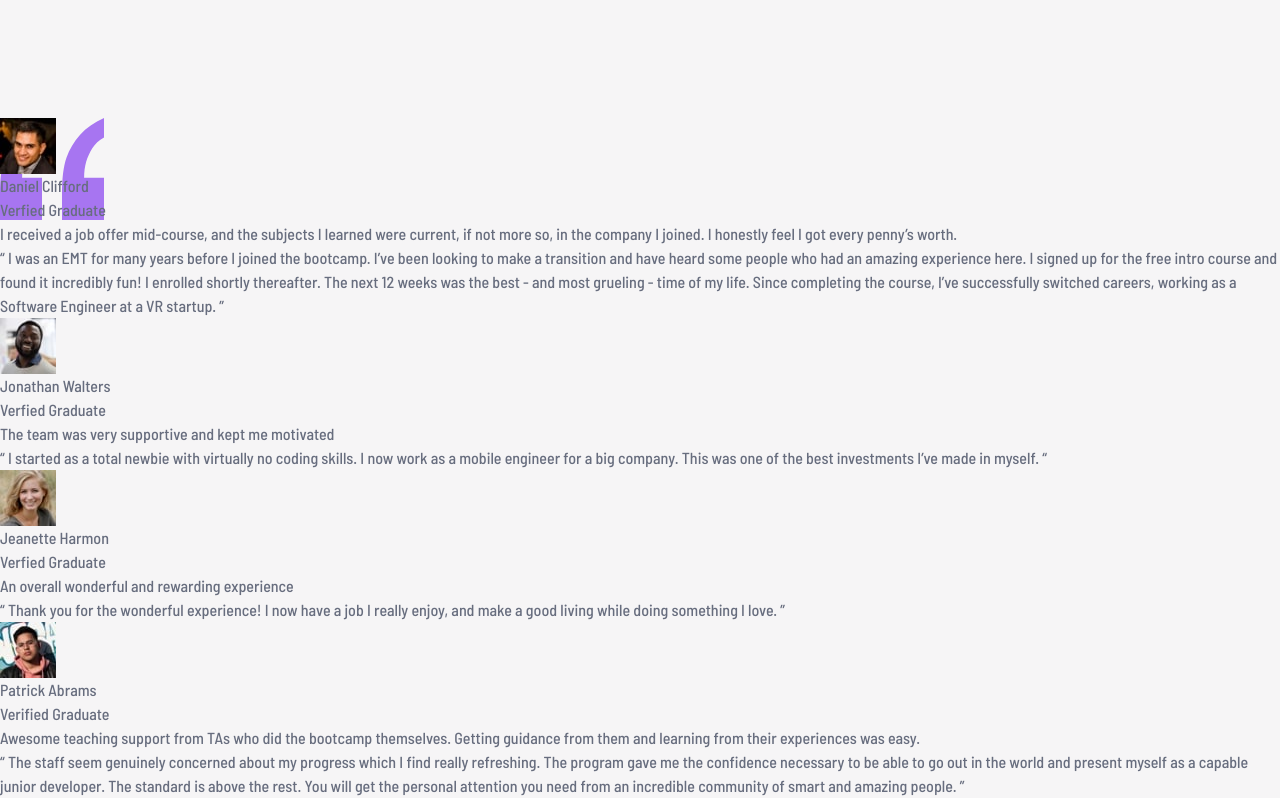
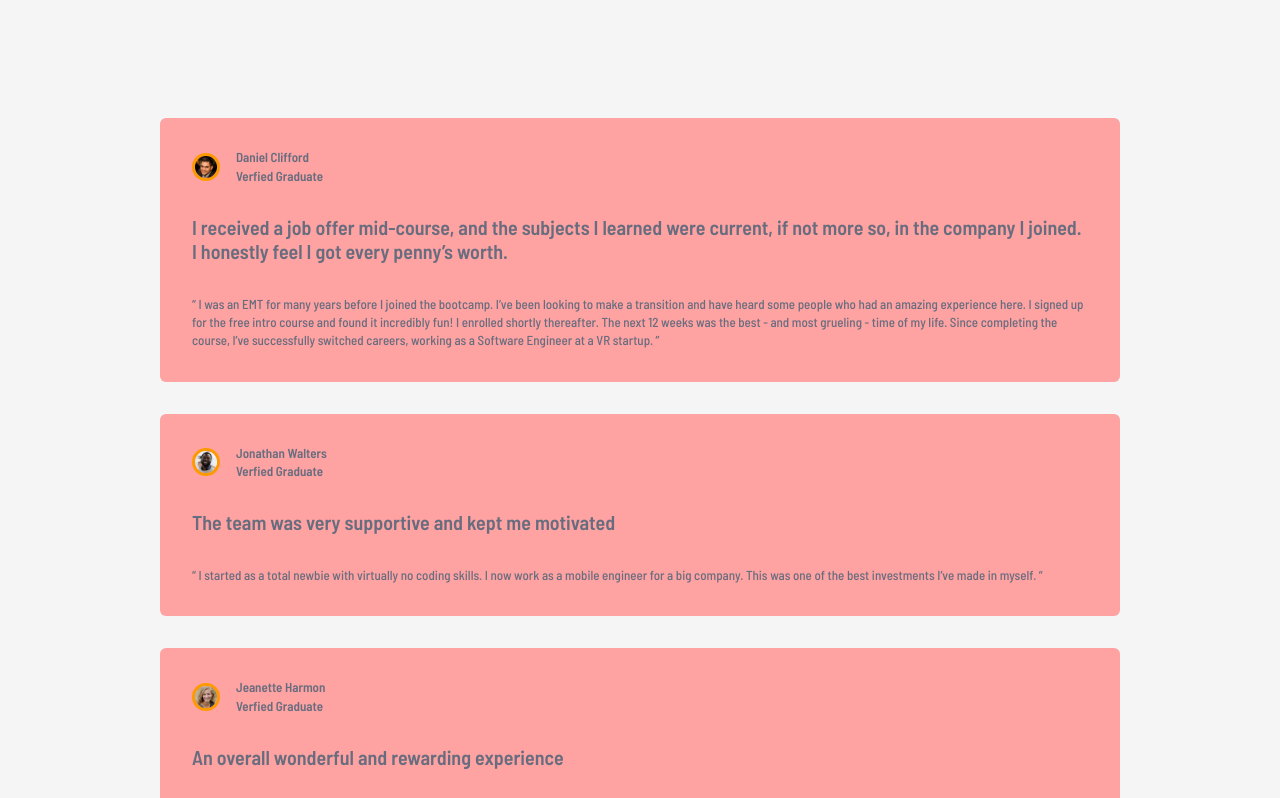
Before and after one commit to BlonoBuccellati/fm-testimonials-grid-section, a Next.js app: page / in a window 1280 px wide. Shown: the top 798 px of the page. Built offline with nearby package versions, Linux system fonts and the light colour scheme.

Commit message:
style:typographyの適用、基本的なスタイルの適用

```diff
--- a/src/app/page.tsx
+++ b/src/app/page.tsx
@@ -6,6 +6,7 @@ import Image from "next/image";
 export default function Home() {
   return (
     <main>
+      <div className="grid gap-400">
         {USERS.map((user, i) => (
           <div key={i}>
             <UserCard {...user} className={`relative`}>
@@ -15,6 +16,7 @@ export default function Home() {
             </UserCard>
           </div>
         ))}
+      </div>
     </main>
   );
 }
--- a/src/components/user-card/user-card.tsx
+++ b/src/components/user-card/user-card.tsx
@@ -10,7 +10,7 @@ interface UserCardWithColorProps extends UserCardProps {
   bgIcon?: string | StaticImport;
 }
 const UserCard = ({
-  icon,
+  avatar,
   name,
   userState,
   title,
@@ -19,17 +19,25 @@ const UserCard = ({
   children,
 }: PropsWithChildren<UserCardWithColorProps>) => {
   return (
-    <article className={`${color}`}>
+    <article
+      className={`${color} mx-auto w-[75%] space-y-400 rounded-md bg-red-300 p-400`}
+    >
       {children}
       {/* User */}
-      <div>
-        <Image src={icon} alt="user icon" />
-        <div>{name}</div>
-        <div>{userState}</div>
+      <div className="text-preset-2 flex items-center justify-start gap-200">
+        <Image
+          src={avatar}
+          alt="user avatar"
+          className="max-w-[28px] rounded-full border-3 border-amber-500"
+        />
+        <div className="space-y-50">
+          <div className="">{name}</div>
+          <div>{userState}</div>
+        </div>
       </div>
       {/* タイトル */}
-      <h1>{title}</h1>
-      <p>{paragraph}</p>
+      <h1 className="text-preset-1 space-y-200">{title}</h1>
+      <p className="text-preset-3">{paragraph}</p>
     </article>
   );
 };
--- a/src/constants/users.ts
+++ b/src/constants/users.ts
@@ -8,7 +8,7 @@ import {
 } from "@/assets";
 export const USERS: UserCardProps[] = [
   {
-    icon: imageDaniel,
+    avatar: imageDaniel,
     name: "Daniel Clifford",
     userState: "Verfied Graduate",
     title:
@@ -17,7 +17,7 @@ export const USERS: UserCardProps[] = [
       "“ I was an EMT for many years before I joined the bootcamp. I’ve been looking to make a transition and have heard some people who had an amazing experience here. I signed up for the free intro course and found it incredibly fun! I enrolled shortly thereafter. The next 12 weeks was the  best - and most grueling - time of my life. Since completing the course, I’ve  successfully switched careers, working as a Software Engineer at a VR startup. ”",
   },
   {
-    icon: imageJonathan,
+    avatar: imageJonathan,
     name: "Jonathan Walters",
     userState: "Verfied Graduate",
     title: "The team was very supportive and kept me motivated",
@@ -25,7 +25,7 @@ export const USERS: UserCardProps[] = [
       "“ I started as a total newbie with virtually no coding skills. I now work as a mobile engineer for a big company. This was one of the best investments I’ve made in myself. “",
   },
   {
-    icon: imageJeanette,
+    avatar: imageJeanette,
     name: "Jeanette Harmon",
     userState: "Verfied Graduate",
     title: "An overall wonderful and rewarding experience",
@@ -33,7 +33,7 @@ export const USERS: UserCardProps[] = [
       "“ Thank you for the wonderful experience! I now have a job I really enjoy, and make a good living while doing something I love. ”",
   },
   {
-    icon: imagePatrick,
+    avatar: imagePatrick,
     name: "Patrick Abrams",
     userState: "Verified Graduate",
     title:
@@ -42,7 +42,7 @@ export const USERS: UserCardProps[] = [
       "“ The staff seem genuinely concerned about my progress which I find really refreshing. The program gave me the confidence necessary to be able to go out in the world and present myself as a capable junior developer. The standard is above the rest. You will get the personal attention you need from an incredible community of smart and amazing people.  ”",
   },
   {
-    icon: imageKira,
+    avatar: imageKira,
     name: "Kira Whittle",
     userState: "Verified Graduate",
     title: "Such a life-changing experience. Highly recommended!",
--- a/src/types/user-card.ts
+++ b/src/types/user-card.ts
@@ -1,7 +1,7 @@
 import { StaticImport } from "next/dist/shared/lib/get-img-props";
 
 export interface UserCardProps {
-  icon: StaticImport | string;
+  avatar: StaticImport | string;
   name: string;
   userState: string;
   title: string;
```
Lines whose indentation alone changed are shown as unchanged.
